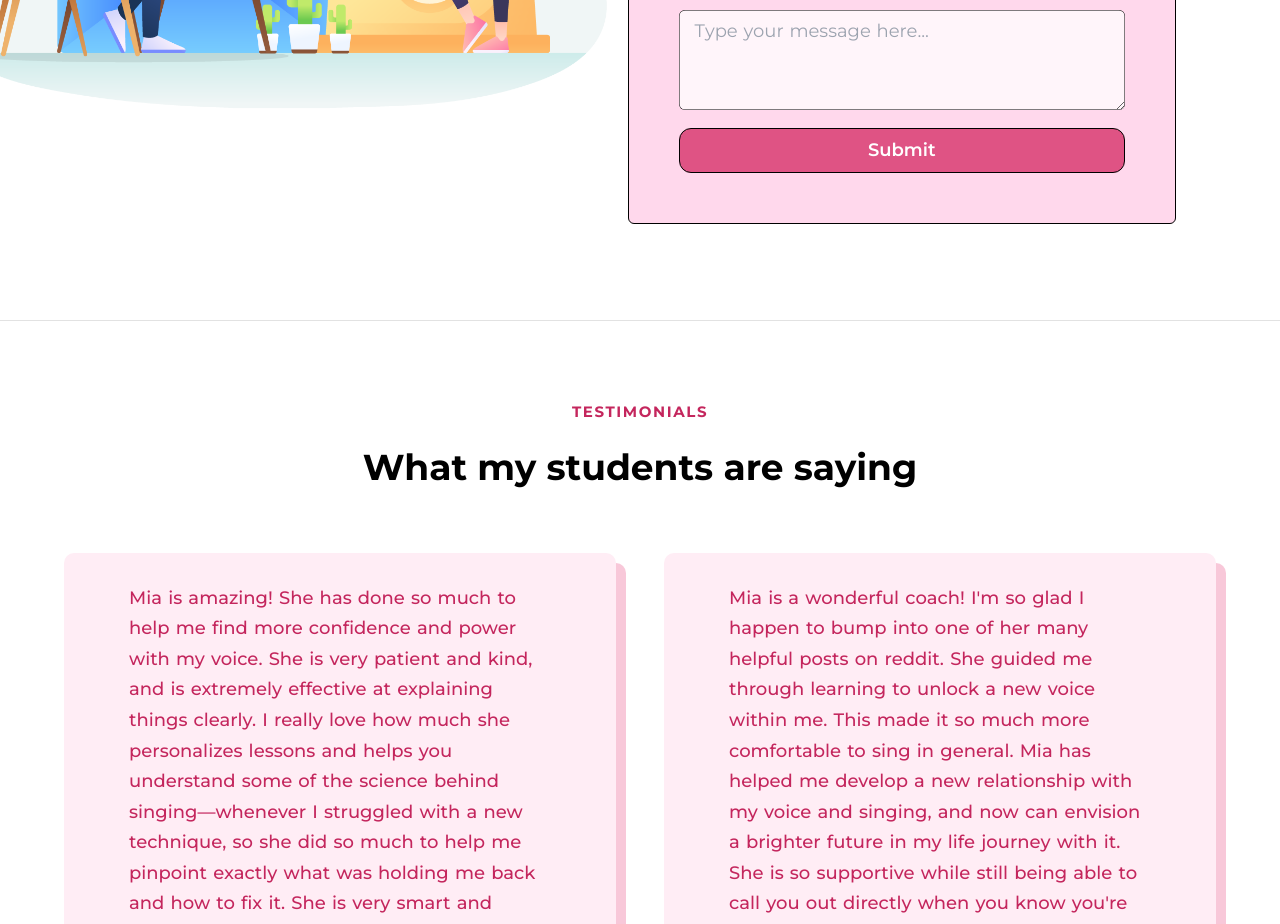
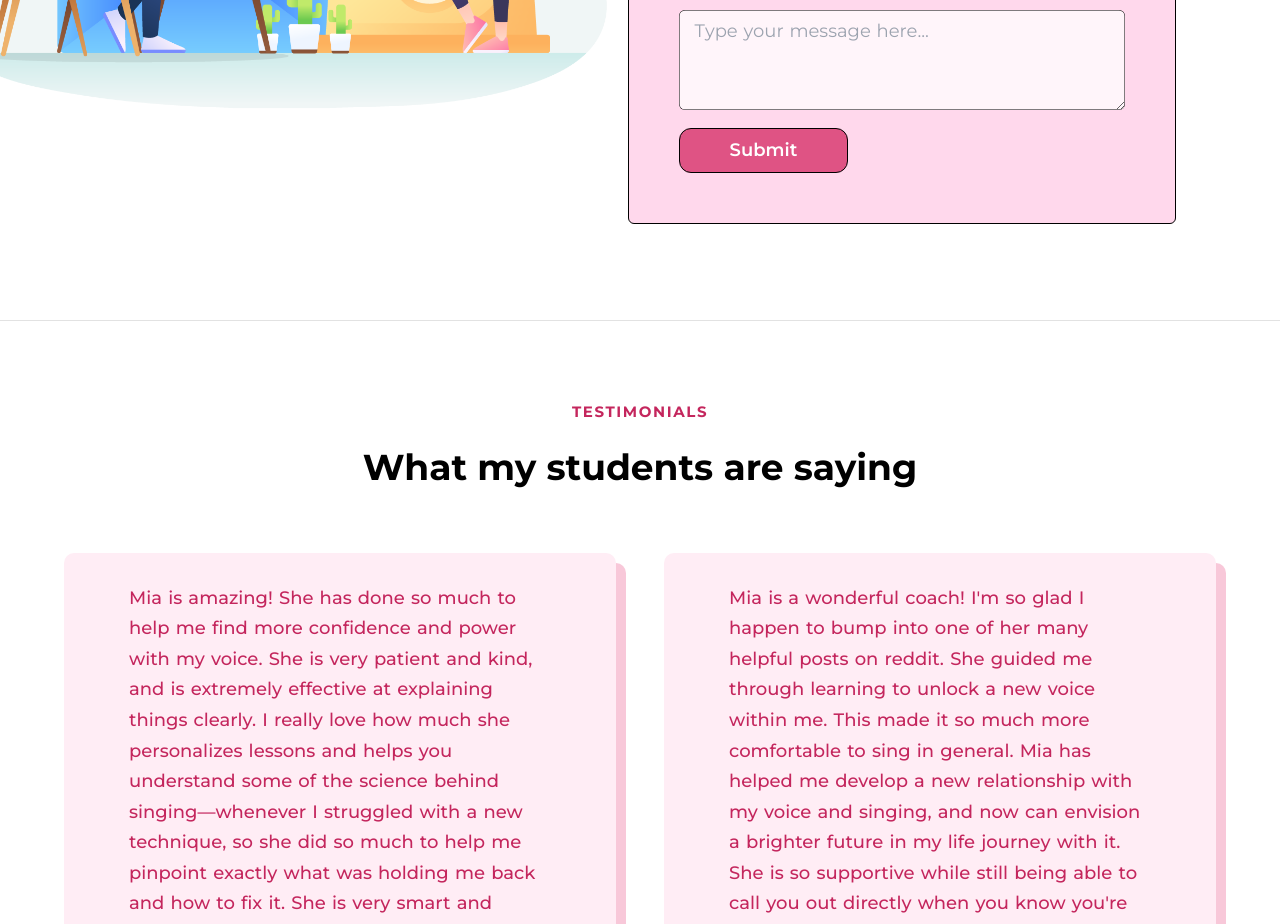
Before and after one commit to rajibul-dev/voccaria, a Next.js app in the folder nextjs/: page / in a window 1280 px wide. Shown: the part 5900-6824 px from the top of the page. Built offline with nearby package versions, Linux system fonts and the light colour scheme.

Commit message:
form better button style

```diff
--- a/nextjs/src/app/mia/sections/contact/components/contact-form.module.css
+++ b/nextjs/src/app/mia/sections/contact/components/contact-form.module.css
@@ -14,7 +14,8 @@
 .btn {
   background-color: var(--brand-primary-500);
   display: inline-block;
-  width: 40%;
+  align-self: flex-start;
+  padding-inline: 5rem;
 }
 .btn:hover {
   background-color: var(--brand-primary-500--hover);
--- a/nextjs/src/app/mia/sections/contact/components/contact-form.tsx
+++ b/nextjs/src/app/mia/sections/contact/components/contact-form.tsx
@@ -65,7 +65,6 @@ export default function ContactForm() {
 
       <Button
         size="small"
-        isBlock={false}
         className={styles.btn}
       >
         Submit
```
